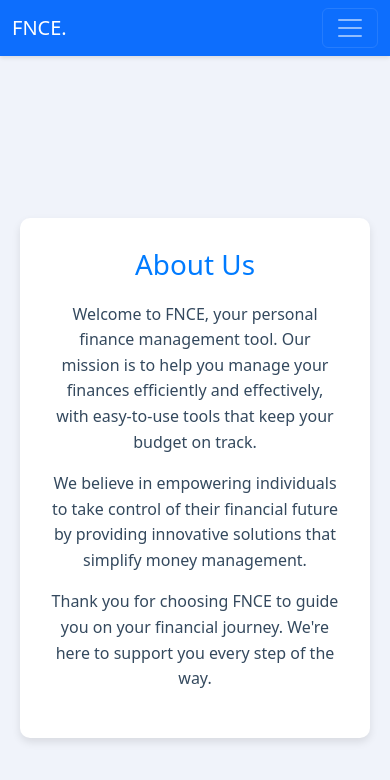
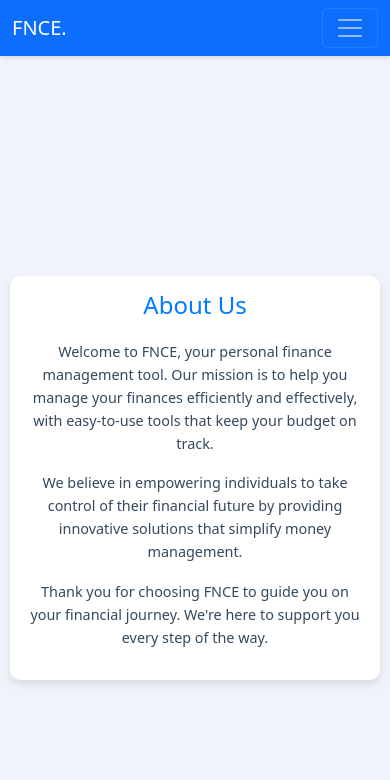
Before and after one commit to jaydxn21/finance_app, a React (Create React App) app in the folder finance_frontend/: page /about-us in a window 390 px wide. Shown: the top 780 px of the page. Built offline with nearby package versions, Linux system fonts and the light colour scheme.

Commit message:
screen adaptability on about us page

```diff
--- a/finance_frontend/src/components/style/aboutUs.css
+++ b/finance_frontend/src/components/style/aboutUs.css
@@ -13,15 +13,55 @@
   border-radius: 10px;
   box-shadow: 0 4px 8px rgba(0, 0, 0, 0.1);
   max-width: 800px;
+  width: 100%; /* Make the content responsive */
   text-align: center;
 }
 
 .about-us-content h1 {
   color: #007bff;
   margin-bottom: 20px;
+  font-size: 2rem; /* Adjust font size for responsiveness */
 }
 
 .about-us-content p {
   color: #34495e;
   line-height: 1.6;
+  font-size: 1rem; /* Ensure text is readable on smaller screens */
 }
+
+/* Media queries for smaller screens (mobile devices) */
+@media (max-width: 768px) {
+  .about-us-container {
+    padding: 30px 15px; /* Reduce padding for smaller screens */
+  }
+
+  .about-us-content {
+    padding: 20px; /* Reduce padding inside the content box */
+  }
+
+  .about-us-content h1 {
+    font-size: 1.75rem; /* Decrease font size for mobile */
+  }
+
+  .about-us-content p {
+    font-size: 0.95rem; /* Slightly reduce paragraph font size */
+  }
+}
+
+@media (max-width: 480px) {
+  .about-us-container {
+    padding: 20px 10px; /* Further reduce padding for very small screens */
+  }
+
+  .about-us-content {
+    padding: 15px; /* Minimize padding inside the content box */
+  }
+
+  .about-us-content h1 {
+    font-size: 1.5rem; /* Further decrease heading font size */
+  }
+
+  .about-us-content p {
+    font-size: 0.9rem; /* Reduce paragraph font size for better readability */
+  }
+}
```
